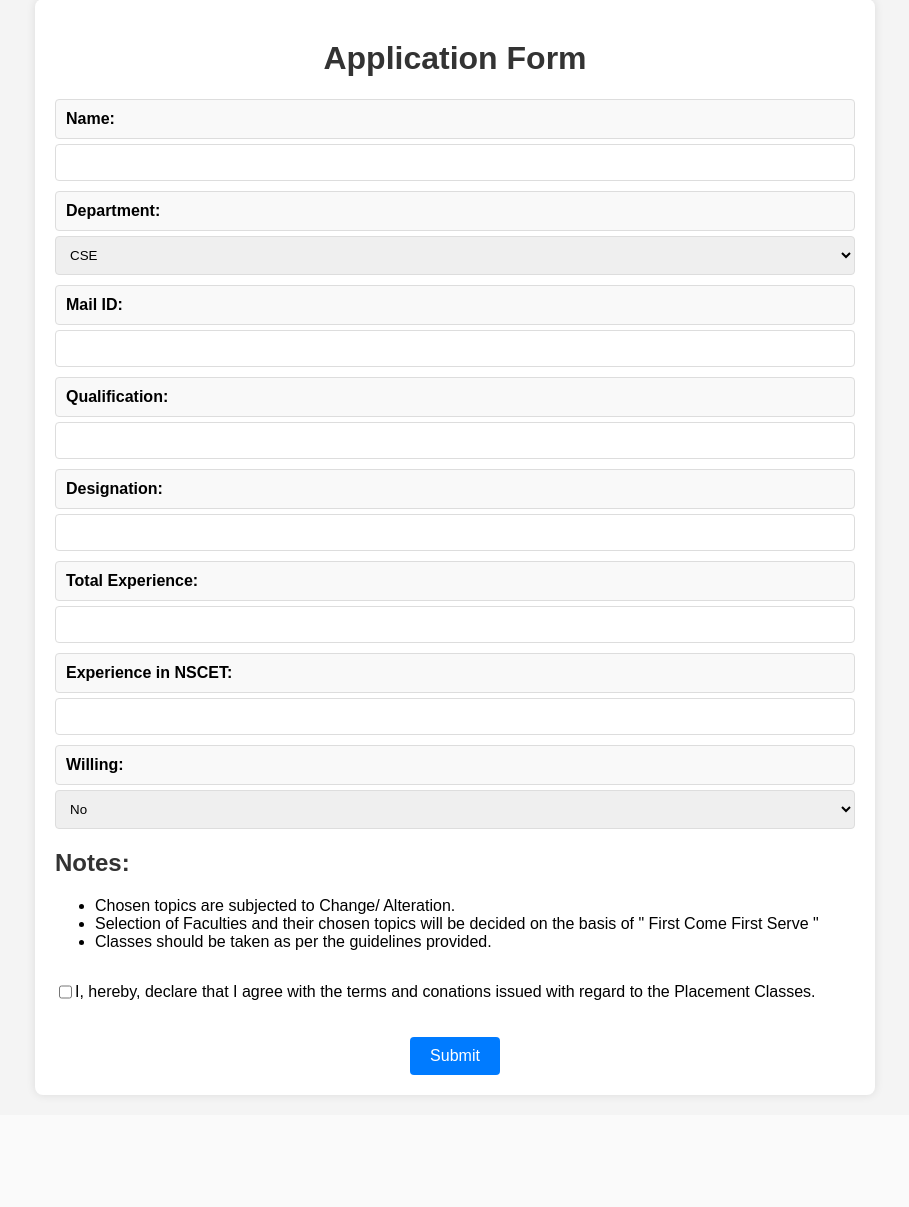
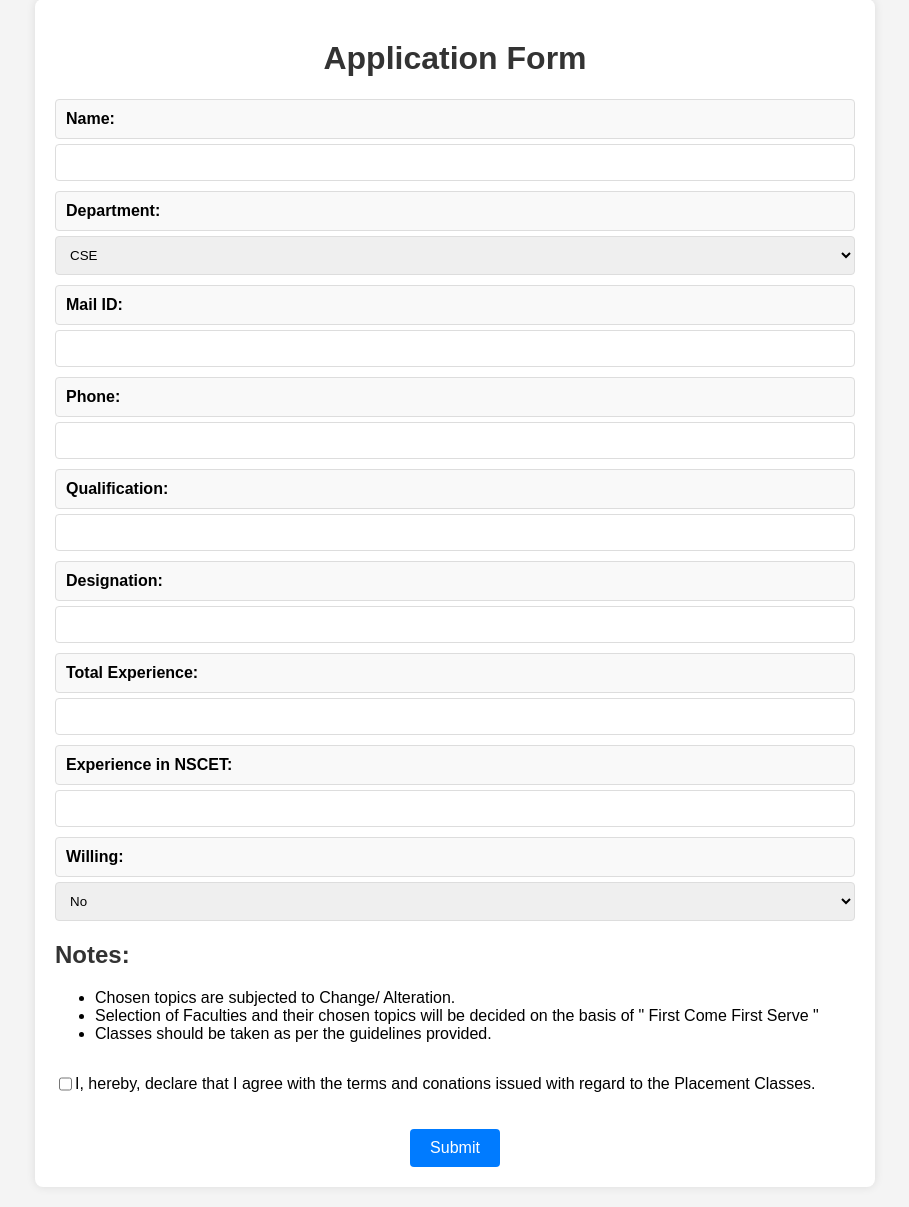
Before and after one commit to Srihari-Prasath/finalform, a Flask app: page / in a window 1280 px wide. Shown: the part 21-1228 px from the top of the page, without its empty margins (185-1094 px from the left). Before the commit the page ends 1119 px from the top, so only its background shows below. Run offline with Flask 3, Linux system fonts and the light colour scheme.

Commit message:
final | update

```diff
--- a/app.py
+++ b/app.py
@@ -14,36 +14,55 @@ def save_to_db(data, willing):
     cursor = conn.cursor()
 
     email = data[2]
+    phone = data[3]
 
     if willing:
+        # Check if the user already exists in the willing_users table
         cursor.execute('SELECT COUNT(*) FROM willing_users WHERE email = ?', (email,))
         exists = cursor.fetchone()[0]
 
         if exists:
+            # Update existing record
             cursor.execute('''
                 UPDATE willing_users
-                SET name=?, department=?, qualification=?, designation=?, total_experience=?, experience_in_nscet=?, topics=?
+                SET name=?, department=?, email=?, Phone=?, qualification=?, designation=?, total_experience=?, experience_in_nscet=?, topics=?
                 WHERE email=?
-            ''', (*data[0:7], email))
+            ''', (*data[0:9], email))  # Include all columns
         else:
+            # Insert new record
             cursor.execute('''
-                INSERT INTO willing_users (name, department, email, qualification, designation, total_experience, experience_in_nscet, topics)
+                INSERT INTO willing_users (name, department, email, Phone, qualification, designation, total_experience, experience_in_nscet, topics)
+                VALUES (?, ?, ?, ?, ?, ?, ?, ?, ?)
+            ''', data)  # Ensure data has all 9 values
+    else:
+        # Check if the user already exists in the not_willing_users table
+        cursor.execute('SELECT COUNT(*) FROM not_willing_users WHERE email = ?', (email,))
+        exists = cursor.fetchone()[0]
+
+        if exists:
+            # Update existing record
+            cursor.execute('''
+                UPDATE not_willing_users
+                SET name=?, department=?, email=?, Phone=?, qualification=?, designation=?, total_experience=?, experience_in_nscet=?
+                WHERE email=?
+            ''', (*data[0:8], phone, email))  # Include phone and email
+        else:
+            # Insert new record
+            cursor.execute('''
+                INSERT INTO not_willing_users (name, department, email, Phone, qualification, designation, total_experience, experience_in_nscet)
                 VALUES (?, ?, ?, ?, ?, ?, ?, ?)
-            ''', data)
-    else:
-        cursor.execute('''
-            INSERT INTO not_willing_users (name, department, email, qualification, designation, total_experience, experience_in_nscet)
-            VALUES (?, ?, ?, ?, ?, ?, ?)
-        ''', data[:-1])  # Exclude topics for not willing users
+            ''', data[:8])  # Ensure data has 8 values (excluding Phone)
 
     conn.commit()
     conn.close()
-
 
 def export_to_excel():
     conn = sqlite3.connect('database.db')
     df_willing = pd.read_sql_query('SELECT * FROM willing_users ORDER BY timestamp ASC', conn)
     df_not_willing = pd.read_sql_query('SELECT * FROM not_willing_users', conn)
+
+    # Ensure the directory exists
+    os.makedirs(os.path.dirname(EXCEL_PATH), exist_ok=True)
 
     # Export to Excel
     with pd.ExcelWriter(EXCEL_PATH) as writer:
@@ -58,25 +77,17 @@ def form():
         name = request.form['name']
         department = request.form['department']
         email = request.form['email']
+        phone = request.form.get('phone', '')  # Handle phone number
         qualification = request.form['qualification']
         designation = request.form['designation']
         total_experience = int(request.form['total_experience'])
         experience_in_nscet = int(request.form['experience_in_nscet'])
         topics = ','.join(request.form.getlist('topics'))  # Joining selected topics
 
-        print(f"Selected Topics: {topics}")  # Debug print
+        willing = 'willing' in request.form
 
-        # Determine willing status based on form data
-        willing = request.form.get('willing') == 'yes'
-
-        # Data tuple based on willingness
-        data = (name, department, email, qualification, designation, total_experience, experience_in_nscet, topics)
-
-        # Save data to the appropriate table
-        if willing:
-            save_to_db(data, willing)
-        else:
-            save_to_db(data, False)  # False for not willing
+        data = (name, department, email, phone, qualification, designation, total_experience, experience_in_nscet, topics)
+        save_to_db(data, willing)
 
         # Trigger data export to Excel
         export_to_excel()
--- a/templates/form.html
+++ b/templates/form.html
@@ -128,10 +128,16 @@
                 <option value="ECE">ECE</option>
                 <option value="MECH">MECH</option>
                 <option value="CIVIL">CIVIL</option>
+                <option value="placement_officie" style="text-transform: uppercase;">Placement Office</option>
+                <option value="library" style="text-transform: uppercase;">Library</option>
             </select><br>
 
             <label for="email">Mail ID:</label>
             <input type="email" id="email" name="email" required><br>
+
+            <label for="phone">Phone:</label>
+            <input type="text" id="phone" name="phone" required><br>
+
 
             <label for="qualification">Qualification:</label>
             <input type="text" id="qualification" name="qualification"><br>
```
Also changed, not shown: database_setup.py (+26 -26 lines), database.db, 1 other file.
